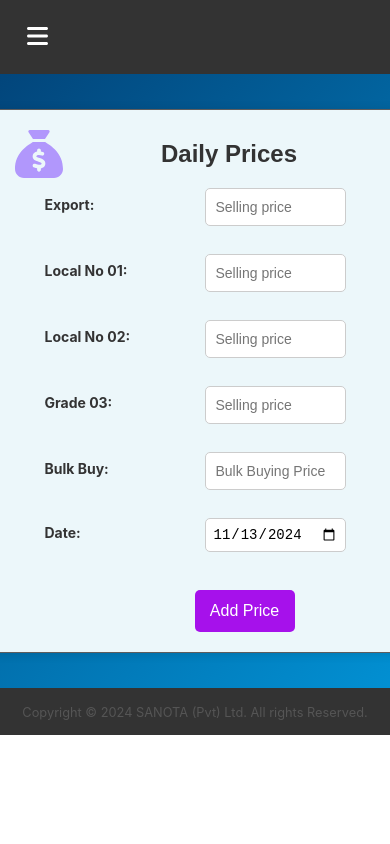
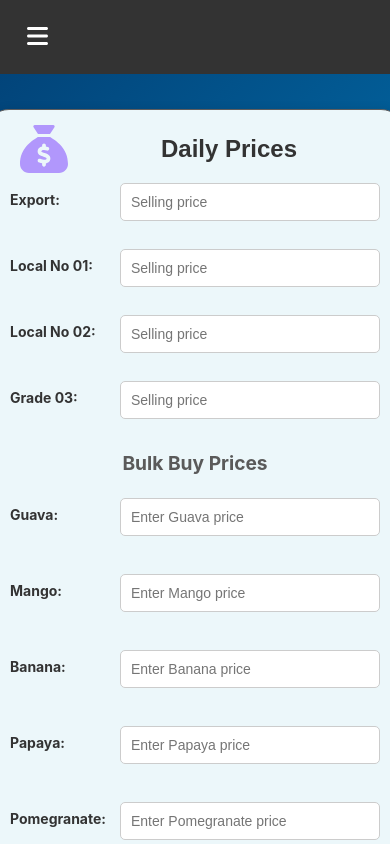
Before and after one commit to sulaiman4342/Farmers-and-Customers-Application, a React (Vite) app in the folder react-vite-application/: page /daily-price in a window 390 px wide. Shown: the top 844 px of the page. Built offline with nearby package versions, Linux system fonts and the light colour scheme.

Commit message:
Daily price set up to to take categorywise bulk buying prices

```diff
--- a/react-vite-application/src/pages/DailyPrice.css
+++ b/react-vite-application/src/pages/DailyPrice.css
@@ -15,8 +15,6 @@
     background-color: #ecf7fa;
     margin-top: 35px;
     margin-bottom: 30px;
-
-
   }
 
   .priceadd-box h2 {
@@ -24,8 +22,6 @@
     margin-bottom: 20px;
     margin: auto;
   }
-
-
 
   .priceadd-input-group {
     display: flex;
@@ -48,8 +44,10 @@
     border-radius: 5px;
     font-size: 14px;
     margin-top: 10px;
+    /* margin-bottom: 10px; */
     margin-right: 50px;
-
+    /* box-sizing: border-box; */
+    width: 300px;
   }
 
   .priceadd-box button {
@@ -63,7 +61,11 @@
     transition: background-color 0.3s;
     margin-top: 20px;
     width: 100px;
-    margin-left: 200px;
+    /* margin-left: 200px; */
+
+    display: block;
+    margin-left: auto;
+    margin-right: auto;
 
   }
 
@@ -77,3 +79,72 @@
     align-items: center;
     margin-left: 20px;
   }
+
+  .bulkbuy-container {
+    margin-top: 5px;
+  }
+
+  .bulkbuy-container h3 {
+    text-align: center;
+    color: #5a5a5a;
+    font-weight: bold;
+    margin-bottom: 10px;
+  }
+
+  .bulkbuy-grid {
+    display: grid;
+    grid-template-columns: repeat(2, 1fr);
+    gap: 10px;
+  }
+
+  /* Responsive adjustments for smaller screens */
+  @media (max-width: 768px) {
+    /* Decrease the width of the input fields on small screens */
+    .priceadd-input {
+        font-size: 13px;
+        padding: 5px;
+        margin-right: 10px; /* Adjust margin */
+    }
+
+    /* Make the form box full width */
+    .priceadd-box {
+        max-width: 100%;
+        padding: 15px;
+    }
+
+    /* Adjust label width to better fit smaller screens */
+    .priceadd-label {
+        width: 120px;
+        margin-left: 10px;
+    }
+
+    /* Adjust button width for smaller screens */
+    .priceadd-box button {
+        width: 90px;
+        font-size: 14px;
+    }
+
+    /* Adjust grid for bulk buy inputs on small screens */
+    .bulkbuy-grid {
+        grid-template-columns: 1fr; /* Stack items vertically */
+        gap: 10px;
+    }
+  }
+
+  @media (max-width: 480px) {
+    /* For even smaller screens, reduce padding and input size more */
+    .priceadd-input {
+        font-size: 12px;
+        padding: 4px;
+    }
+
+    /* Adjust margins and font sizes */
+    .priceadd-label {
+        width: 100px;
+    }
+
+    .priceadd-box button {
+        width: 80px;
+        font-size: 14px;
+    }
+  }
--- a/react-vite-application/src/pages/DailyPrice.jsx
+++ b/react-vite-application/src/pages/DailyPrice.jsx
@@ -11,7 +11,7 @@ import './DailyPrice.css'
 function PriceAdd() {
 
   const user_id = parseInt(localStorage.getItem('user_id'), 10);
-  const [selectedDate, setSelectedDate] = useState(null);
+  // const [selectedDate, setSelectedDate] = useState(null);
 
   // // Helper function to get today's date in YYYY-MM-DD format
   // const getFormattedDate = () => {
@@ -28,7 +28,13 @@ function PriceAdd() {
     local_no_2sell: '',
     grade3sell:'',
     date: new Date().toISOString().slice(0, 10),
-    bulkbuy:'',
+    bulkbuy:{
+      guava: '',
+      mango: '',
+      banana: '',
+      papaya: '',
+      pomegranate: '',
+    },
     user_id:user_id
   });
 
@@ -167,7 +173,8 @@ function PriceAdd() {
             <div className="priceadd-inputs">
               <div className="priceadd-input-group">
                 <label className='priceadd-label' htmlFor="export">Export:</label>
-                <input className='priceadd-input'
+                <input
+                  className='priceadd-input'
                   type="text"
                   id="exportsell"
                   name="exportsell"
@@ -190,9 +197,7 @@ function PriceAdd() {
                   required
                 />
               </div>
-            </div>
 
-            <div className="priceadd-inputs">
               <div className="priceadd-input-group">
                 <label className='priceadd-label' htmlFor="local_no_2">Local No 02:</label>
                 <input className='priceadd-input'
@@ -218,20 +223,26 @@ function PriceAdd() {
                   required
                 />
               </div>
-            </div>
 
-            <div className="priceadd-inputs">
-              <div className="priceadd-input-group">
-                <label className='priceadd-label' htmlFor="bulkbuy">Bulk Buy:</label>
-                <input className='priceadd-input'
-                  type="text"
-                  id="bulkbuy"
-                  name="bulkbuy"
-                  placeholder="Bulk Buying Price"
-                  value={formData.bulkbuy}
-                  onChange={handleChange}
-                  required
-                />
+              <div className="bulkbuy-container">
+                <h3>Bulk Buy Prices</h3>
+                <div className="bulkbuy-grid">
+                  {['Guava', 'Mango', 'Banana', 'Papaya', 'Pomegranate'].map((fruit) => (
+                    <div className="priceadd-input-group" key={fruit}>
+                      <label className="priceadd-label" htmlFor={`bulkbuy_${fruit.toLowerCase()}`}>{fruit}:</label>
+                      <input
+                        className="priceadd-input"
+                        type="text"
+                        id={`bulkbuy_${fruit.toLowerCase()}`}
+                        name={`bulkbuy_${fruit.toLowerCase()}`}
+                        placeholder={`Enter ${fruit} price`}
+                        value={formData.bulkbuy[fruit.toLowerCase()]}
+                        onChange={handleChange}
+                        required
+                      />
+                    </div>
+                  ))}
+                </div>
               </div>
 
               <div className="priceadd-input-group">
@@ -243,10 +254,12 @@ function PriceAdd() {
                   name="date"
                   value={formData.date}
                   onChange={handleChange}
-                  placeholder="Select Date"                               placeholderText="Select Date"
+                  placeholder="Select Date"
                   required
                 />
               </div>
+
+
             </div>
 
             <button type="submit">Add Price</button>
```
